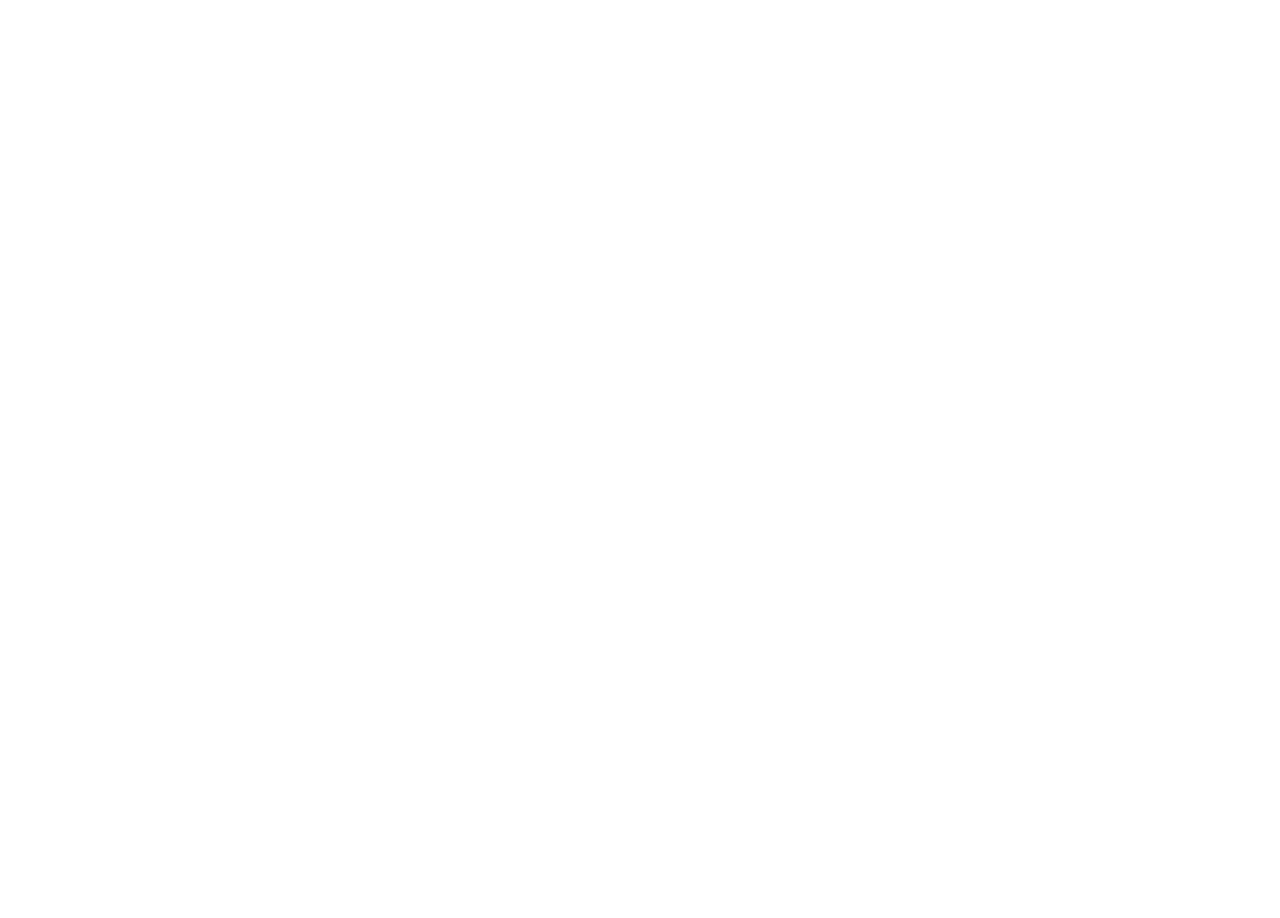
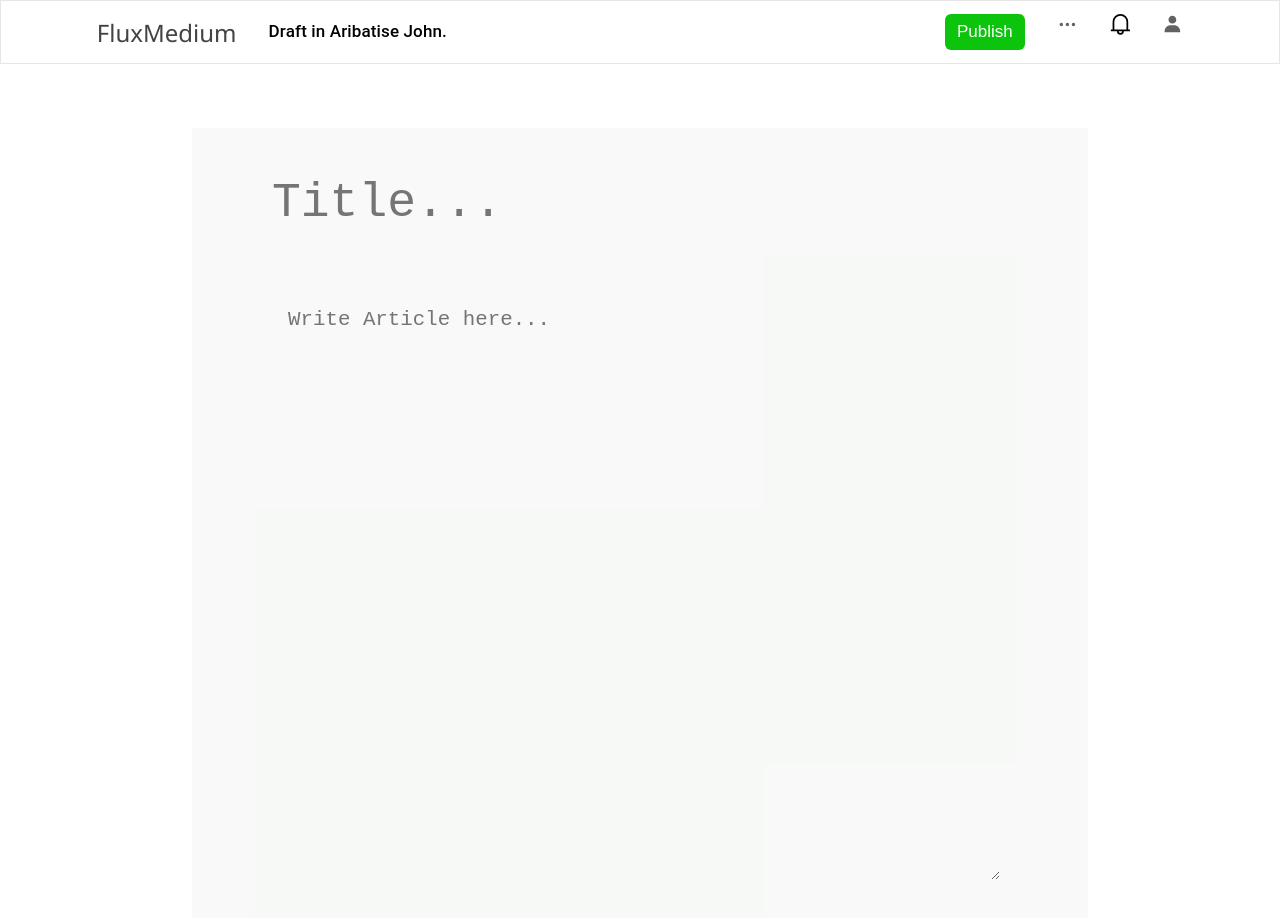
Before and after one commit to johnaribatise1217/fluxmedium, a React (Create React App) app: page /write in a window 1280 px wide. Before the commit this address had no page. Shown: the top 918 px of the page. Before the commit the page ends 800 px from the top, so only its background shows below. Built offline with nearby package versions, Linux system fonts and the light colour scheme.

Commit message:
Write page completed

```diff
--- /dev/null
+++ b/src/AddArticle/AddArticle.css
@@ -0,0 +1,122 @@
+*,
+*::before,
+*::after {
+    margin: 0;
+    padding: 0;
+    border: 0;
+    outline: 0;
+    list-style: none;
+    text-decoration: none;
+    box-sizing: border-box;
+}
+
+nav{
+    height: 4rem;
+    width: 100vw;
+    display: grid;
+    place-items: center;
+    position: fixed;
+    top: 0;
+    left: 0;
+    z-index: 99;
+    background: #fff;
+}
+
+.nav{
+    border: 1px solid rgb(231, 229, 229);
+}
+
+.nav-cont{
+    width: 85%;
+    margin: 0 auto;
+    height: 100%;
+    display: flex;
+    align-items: center;
+    justify-content: space-between;
+}
+
+.nav-cont .one {
+    display: flex;
+    align-items: center;
+    gap: 2rem;
+}
+
+.one h3{
+    font-size: 1.5rem;
+    cursor: pointer;
+    font-weight: 400;
+    font-family: 'Segoe UI', Tahoma, Geneva, Verdana, sans-serif;
+    color: rgb(68, 66, 66);
+}
+
+.actions {
+    display: flex;
+    gap: 2rem;
+}
+
+.actions button {
+    cursor: pointer;
+    padding: 8px 12px;
+    border-radius: 6px;
+    background: rgb(12, 196, 12);
+    color: #fff;
+    font-size: 17px;
+}
+
+.actions button:hover{
+    background: green;
+    transition: all 0.5s ;
+}
+
+.actions > svg {
+    font-size: 1.3rem;
+    color: rgb(99, 97, 97);
+    cursor: pointer;
+}
+
+.write-container{
+    height: 100vh;
+    width: 100vw;
+    display: flex;
+    flex-direction: column;
+    gap: 8rem;
+}
+
+.article {
+    display: flex;
+    justify-content: flex-start;
+    flex-direction: column;
+    gap: 3rem;
+    width: 70%;
+    height: 100vh;
+    margin: 0 auto;
+    border: none;
+    box-sizing: border-box;
+    padding: 3rem 3rem;
+    background: rgba(230, 235, 230, 0.3);
+    margin-bottom: 2rem;
+}
+
+.title textarea{
+    height: 4rem;
+    width: 90%;
+    display: flex;
+    align-items: center;
+    font-size: 3rem;
+    padding-left: 2rem;
+    background: transparent;
+    resize: none;
+}
+
+.notes {
+    height: 80vh;
+}
+
+.notes textarea {
+    height: 100%;
+    width: 95%;
+    background: transparent;
+    line-height: 2rem;
+    padding: 1rem 3rem 2rem;
+    font-size: 1.3rem;
+}
--- /dev/null
+++ b/src/AddArticle/Article.js
@@ -0,0 +1,17 @@
+import React from 'react'
+import './AddArticle.css'
+
+const Article = () => {
+  return (
+    <div className='article'>
+      <div className="title">
+        <textarea className='title-one'  name="title" placeholder='Title...' id="" cols="1" rows="1"></textarea>
+      </div>
+      <div className="notes">
+        <textarea className='note-one'  name="note" placeholder='Write Article here...' id="" cols="1" rows="1"></textarea>
+      </div>
+    </div>
+  )
+}
+
+export default Article
--- /dev/null
+++ b/src/AddArticle/Navbar.js
@@ -0,0 +1,34 @@
+import React from 'react'
+import './AddArticle.css'
+import { Link } from 'react-router-dom'
+import { Typography } from '@material-ui/core'
+import {GrNotification} from 'react-icons/gr'
+import {BiSolidUser} from 'react-icons/bi'
+import {FiMoreHorizontal} from 'react-icons/fi'
+
+const Navbar = () => {
+  return (
+    <div>
+        <nav className='nav'>
+            <div className="nav-cont">
+                <div className="one">
+                    <Link to='/medium'>
+                        <h3>FluxMedium</h3>
+                    </Link>
+                    <Typography style={{fontSize: "17px"}} variant='h6'>Draft in Aribatise John.</Typography>
+                </div>
+                <div className="actions">
+                    <button className="pub">
+                        Publish
+                    </button>
+                    <FiMoreHorizontal/>
+                    <GrNotification/>
+                    <BiSolidUser/>
+                </div>
+            </div>
+        </nav>
+    </div>
+  )
+}
+
+export default Navbar
--- /dev/null
+++ b/src/AddArticle/Write.js
@@ -0,0 +1,15 @@
+import React from 'react'
+import './AddArticle.css'
+import Navbar from './Navbar'
+import Article from './Article'
+
+const Write = () => {
+  return (
+    <div className='write-container'>
+        <Navbar/>
+        <Article/>
+    </div>
+  )
+}
+
+export default Write
--- a/src/App.js
+++ b/src/App.js
@@ -1,6 +1,7 @@
 import LandingPage from "./Pages/LandingPage/LandingPage";
 import { BrowserRouter, Route, Routes } from "react-router-dom";
 import Medium from "./Pages/MediumPage/Medium";
+import Write from "./AddArticle/Write";
 
 function App() {
   return (
@@ -8,6 +9,7 @@
       <Routes >
         <Route exact path="/" element={<LandingPage/>}/>
         <Route path="/medium" element={<Medium/>} />
+        <Route path="/write" element={<Write/>}/>
       </Routes>
     </BrowserRouter>
   );
--- a/src/Components/MainNavbar.js
+++ b/src/Components/MainNavbar.js
@@ -6,13 +6,14 @@
 import {GrNotification} from 'react-icons/gr'
 import {AiOutlineMail} from 'react-icons/ai'
 import {FaPencil} from 'react-icons/fa6'
-import List from '@material-ui/core/List';
-import Divider from '@material-ui/core/Divider';
-import ListItem from '@material-ui/core/ListItem';
-import ListItemIcon from '@material-ui/core/ListItemIcon';
-import ListItemText from '@material-ui/core/ListItemText';
-import clsx from 'clsx'
-import Drawer from '@material-ui/core';
+import { Link } from 'react-router-dom';
+// import List from '@material-ui/core/List';
+// import Divider from '@material-ui/core/Divider';
+// import ListItem from '@material-ui/core/ListItem';
+// import ListItemIcon from '@material-ui/core/ListItemIcon';
+// import ListItemText from '@material-ui/core/ListItemText';
+// import clsx from 'clsx'
+// import Drawer from '@material-ui/core';
 
 const useStyles = makeStyles((theme) => ({
   grow: {
@@ -159,9 +160,11 @@
         <div className={classes.grow}>
         <AppBar position="static" style={{background : "white" , color : "black", boxShadow :"none", borderBottom : "1px solid #e8eaf6"}}>
             <Toolbar>
-            <Typography className={classes.title} variant="h6"  noWrap>
+            <Link to='/'>
+              <Typography className={classes.title} variant="h6"  noWrap>
                 FluxMedium
-            </Typography>
+              </Typography>
+            </Link>
             <div className={classes.search}>
                 <div className={classes.searchIcon}>
                     <BiSearch style={{color : "#9e9e9e"}}/>
@@ -177,10 +180,12 @@
             </div>
             <div className={classes.grow} />
             <div className={classes.sectionDesktop}>
-                <IconButton color="inherit">
+                <Link to='/write'>
+                  <IconButton color="inherit">
                     <FaPencil style={{color: "#9e9e9e"}}/>
                     <h6 style={{color : "#9e9e9e"}}>write</h6>
-                </IconButton>
+                  </IconButton>
+                </Link>
                 <IconButton aria-label="show 17 new notifications" color="inherit">
                     <Badge badgeContent={17} color="secondary">
                         <GrNotification style={{color : "#9e9e9e", marginRight : 10}}/>
--- a/src/Pages/MediumPage/Medium.js
+++ b/src/Pages/MediumPage/Medium.js
@@ -95,8 +95,8 @@
             <MainNavbar/>
         </div>
         <div className="main">
-            <Container className='container'>
-                <div className='tabs'>
+            <Container className='container' >
+                <div className='tabs' style={{position : "sticky"}}>
                     <AiOutlinePlus style={{fontSize : "2rem", cursor : "pointer"}}/>
                     <Tabs
                         value={value}
```
